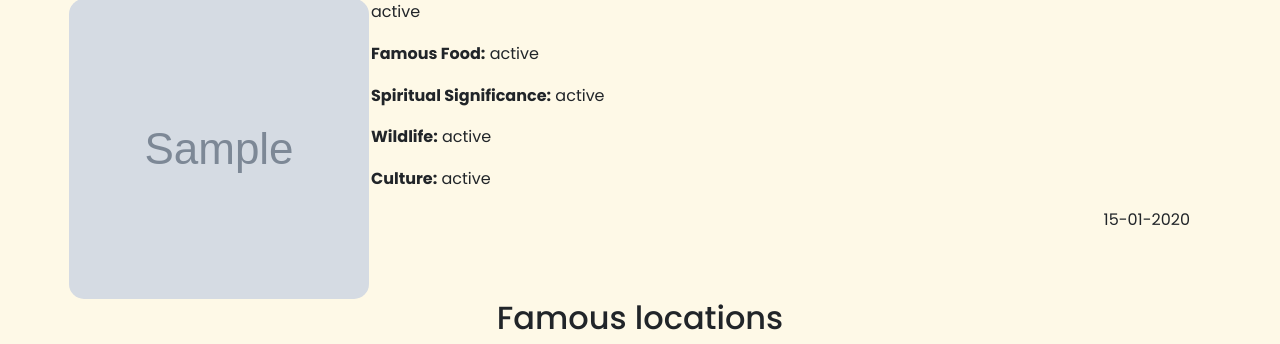
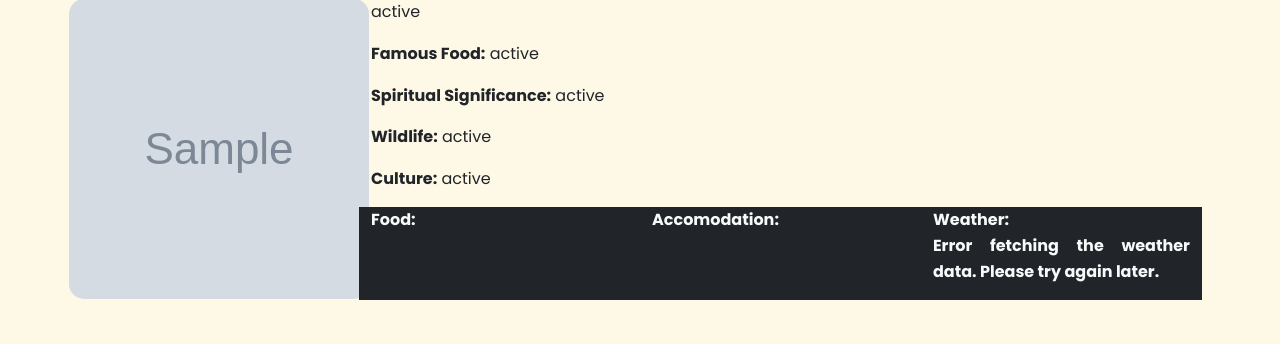
Before and after one commit to Astronaut004/Easy-Tour, a PHP site: page /AdminDashboard/detail.php?sname=active in a window 1280 px wide. Shown: the part 155-499 px from the top of the page. Run offline with PHP 8.4, Linux system fonts and the light colour scheme; the visitor is signed in with stand-in values (Sample User, id 1); tables that the repository leaves empty or names only in its code hold one stand-in row (values such as "Sample post"); grey boxes marked "Sample" are stand-in pictures.

Commit message:
detailed of each state dynamically

```diff
--- a/AdminDashboard/detail.php
+++ b/AdminDashboard/detail.php
@@ -5,7 +5,7 @@ $name = $_REQUEST['sname'];
 
 $sql = "SELECT * FROM state_tb WHERE state_name = ?";
 $stmt = $con->prepare($sql);
-$stmt->bind_param("s",$name);
+$stmt->bind_param("s", $name);
 $stmt->execute();
 $result = $stmt->get_result();
 $row = $result->fetch_assoc();
@@ -45,17 +45,32 @@ $date = $dateTimeObj->format('d-m-Y');
         .container {
             padding: 20px;
         }
+        .add-btn {
+            position: fixed;
+            bottom: 7rem;
+            right: 20px;
+            width: 60px;
+            height: 60px;
+            display: flex;
+            align-items: center;
+            justify-content: center;
+            font-size: 24px;
+            border: none;
+        }
     </style>
 </head>
 
 <body>
     <?php include "./Header.php"; ?>
 
+    <!-- Weather -->
+
+
     <div class="container">
         <h1 class="text-center fs-1"><?php echo $sname ?></h1>
         <div class="row">
             <div class="col-md-3 d-flex justify-content-center">
-            <img class="myimg" src="./stateImage/<?php echo $simage; ?>" alt="State Image" width="300" height="300">
+                <img class="myimg" src="./stateImage/<?php echo $simage; ?>" alt="State Image" width="300" height="300">
             </div>
             <div class="col-md-9 test-center fs-6">
                 <p><?php echo $description ?></p>
@@ -66,18 +81,40 @@ $date = $dateTimeObj->format('d-m-Y');
                 <p><strong>Wildlife:</strong> <?php echo $wild ?></p>
 
                 <p><strong>Culture:</strong> <?php echo $culture ?></p>
-                <p class="" style="float: right;" ><?php echo $date ?></p>
+                <!-- <p class="" style="float: right;" ><?php echo $date ?></p> -->
+                <div class="row bg-dark">
+                    <div class="col-lg-4 col-md-4 col-sm-6 fw-bold text-light">Food:</div>
+                    <div class="col-lg-4 col-md-4 col-sm-6 fw-bold text-light">Accomodation:</div>
+                    <div class="col-lg-4 col-md-4 col-sm-6 fw-bold text-light">Weather: &nbsp; <span id="weather"></span></div>
+                </div>
             </div>
         </div>
-        <h2 class="text-center">Famous locations</h2>
+        <h2 class="text-center mt-5">Famous locations</h2>
         <div class="row">
-            <?php for ($i = 0; $i < 5; $i++) : ?>
-                <div class="col-md-3 mb-4">
+
+            <?php
+            $statename = $sname;
+            // echo "$statename";
+            $sql1 = "SELECT * FROM city_tb WHERE city_state = ?";
+            $stmt1 = $con->prepare($sql1);
+            $stmt1->bind_param("s", $statename);
+            $stmt1->execute();
+            $result1 = $stmt1->get_result();
+            while ($row = $result1->fetch_assoc()) {
+                $city = $row['city_name'];
+                $soul = $row['city_sprit'];
+                $desc = $row['city_description'];
+                $image = $row['city_image'];
+                $user = $row['username'];
+                $date = $row['created_at'];
+
+                echo '
+                    <div class="col-md-3 mb-4">
                     <div class="card" style="width: 18rem;">
-                        <img class="card-img-top" src="../images/location2.jpg" alt="Card image cap">
+                        <img class="card-img-top" src="./stateImage/' . $image . '" alt="Card image cap">
                         <div class="card-body">
-                            <h5 class="card-title">Himachal Pradesh <?php echo $i + 1; ?></h5>
-                            <p class="card-text">Some quick example text to build on the card title and make up the bulk of the card's content.</p>
+                            <h5 class="card-title">' . $city . '</h5>
+                            <p class="card-text">' . substr($desc, 0, 95) . '...</p>
                             <div class="row">
                                 <div class="col-md-6">
                                     <a href="./detail.php" class="btn btn-custom1 w-100">View</a>
@@ -94,11 +131,40 @@ $date = $dateTimeObj->format('d-m-Y');
                         </div>
                     </div>
                 </div>
-            <?php endfor; ?>
+
+                        ';
+            }
+            // $sql1 =
+            ?>
         </div>
+        <button class="btn btn-danger rounded-circle add-btn mb-3" data-bs-toggle="tooltip" data-bs-placement="right" title="Add More City">
+            <a href="./City/AddExplore.php" class="text-white text-decoration-none">+</a>
+        </button>
+
     </div>
+    <?php include "./footer.php" ?>
+    <script>
+        const getWeather = async (city) => {
+            const weather = document.getElementById('weather');
+            weather.innerHTML = `<p>Please wait While we load data</p>`;
+            const API_KEY = '192698a3e3e1170a18f988509d1fafa3';
 
-    <script>
+            try {
+                const url = `https://api.openweathermap.org/data/2.5/weather?q=${city}&appid=${API_KEY}&units=metric`;
+                const response = await fetch(url);
+                const data = await response.json();
+                console.log(data);
+                const weatherIcon = `<img src="https://openweathermap.org/img/wn/${data.weather[0].icon}@2x.png" alt="Weather Icon" width=50px height=50px> `;
+                weather.innerHTML = `${data.main.temp} ℃ ${weatherIcon}`;
+
+            } catch {
+                weather.innerHTML = '<p>Error fetching the weather data. Please try again later.</p>';
+            }
+        };
+
+        const city = '<?php echo $name; ?>';
+        getWeather(city);
+
         window.addEventListener('scroll', function() {
             const header = document.querySelector('.myhead');
 
@@ -108,7 +174,14 @@ $date = $dateTimeObj->format('d-m-Y');
                 header.classList.remove('scrolled');
             }
         });
-</script>
+        document.addEventListener('DOMContentLoaded', function() {
+            let buttonText = document.querySelectorAll('[data-bs-toggle="tooltip"]');
+
+            buttonText.forEach((element) => {
+                new bootstrap.Tooltip(element);
+            });
+        })
+    </script>
 </body>
 
 </html>
```
